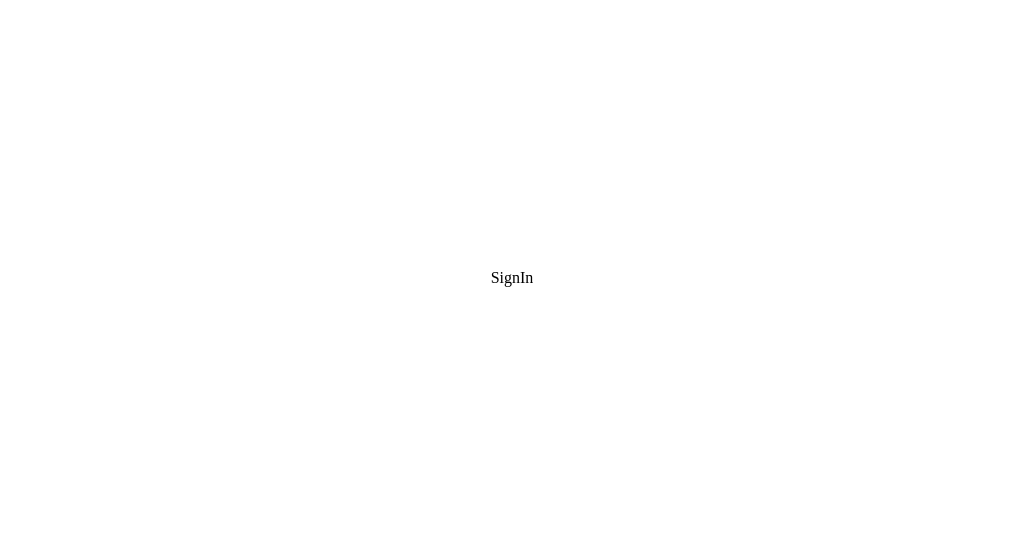
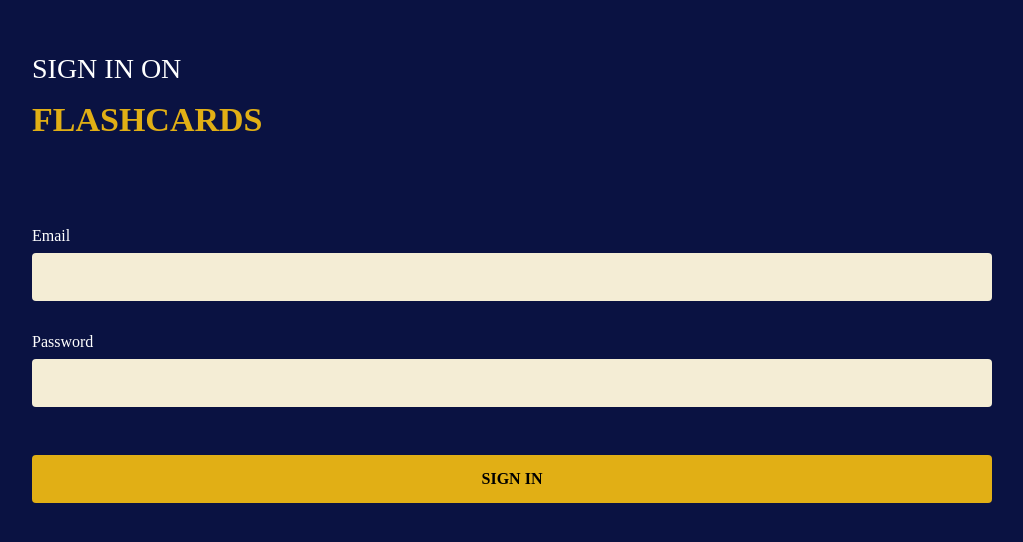
Before and after one commit to marciorasf/hippocards-web, a React (Create React App) app: page /sign-in in a window 1280 px wide. Shown: the part 122-664 px from the top of the page, without its empty margins (128-1151 px from the left). Built offline with nearby package versions, Linux system fonts and the light colour scheme.

Commit message:
adjust requests and add sign up and sign in pages

```diff
--- a/src/components/CustomButton/index.tsx
+++ b/src/components/CustomButton/index.tsx
@@ -7,7 +7,7 @@ const CustomButton = styled.button`
   border-radius: 0.4rem;
   font-size: 1.6rem;
   line-height: 1;
-  font-weight: 500;
+  font-weight: bold;
   text-transform: uppercase;
   display: flex;
   align-items: center;
--- /dev/null
+++ b/src/components/CustomInput/index.tsx
@@ -0,0 +1,19 @@
+import React, { FunctionComponent, InputHTMLAttributes } from "react"
+
+import { InputBlock } from "./styles"
+
+interface InputProps extends InputHTMLAttributes<HTMLInputElement> {
+  name: string;
+  label: string;
+}
+
+const Input: FunctionComponent<InputProps> = ({ name, label, className, ...rest }) => {
+  return (
+    <InputBlock className={className}>
+      <label htmlFor={name}>{label}</label>
+      <input name={name} id={name} {...rest} />
+    </InputBlock>
+  );
+}
+
+export default Input
--- /dev/null
+++ b/src/components/CustomInput/styles.tsx
@@ -0,0 +1,25 @@
+import styled from "styled-components";
+import colors from "../../assets/styles/colors";
+
+export const InputBlock = styled.div`
+  display: flex;
+  flex-direction: column;
+
+  > label {
+    color: ${colors.textInPrimary};
+  }
+
+  > input {
+    width: 100%;
+    height: 4.8rem;
+    margin-top: 0.8rem;
+    border-radius: 0.4rem;
+    background-color: ${colors.bgLighter};
+
+    outline: 0;
+    border: 0;
+    resize: vertical;
+    padding: 1.6rem;
+    font-size: 1.6rem;
+  }
+`
--- /dev/null
+++ b/src/components/Divider/index.tsx
@@ -0,0 +1,14 @@
+import styled from "styled-components";
+
+interface DividerProps {
+  readonly height: string;
+}
+
+const Divider = styled.span<DividerProps>`
+  width: 100%;
+  display: block;
+  min-height: ${props => props.height};
+  max-height: ${props => props.height};
+`
+
+export default Divider
--- a/src/pages/AddCard/index.tsx
+++ b/src/pages/AddCard/index.tsx
@@ -4,6 +4,7 @@ import { useHistory } from "react-router-dom"
 import api from "../../api"
 
 import { Container, Content, QuestionTextarea, AnswerTextarea, ButtonsContainer, CancelButton, AddCardButton } from "./styles"
+import Divider from "../../components/Divider"
 
 const emptyFlashcard = {
   question: "",
@@ -11,7 +12,7 @@ const emptyFlashcard = {
 }
 
 // TODO remove this mock
-const user_id = 1
+const userId = 1
 
 export default function CreateFlashcard() {
 
@@ -30,7 +31,7 @@ export default function CreateFlashcard() {
   async function handleFormSubmit(event: FormEvent<HTMLFormElement>) {
     event.preventDefault()
     const payload = {
-      user_id,
+      userId,
       ...flashcard
     }
 
@@ -53,6 +54,7 @@ export default function CreateFlashcard() {
       <Content>
         <form onSubmit={handleFormSubmit}>
           <QuestionTextarea label="Question" name="question" onChange={handleInputChange} />
+          <Divider height="4rem" />
           <AnswerTextarea label="Answer" name="answer" onChange={handleInputChange} />
           <ButtonsContainer>
             <CancelButton type="button" onClick={handleNavigateToStudy}>
--- a/src/pages/AddCard/styles.tsx
+++ b/src/pages/AddCard/styles.tsx
@@ -4,7 +4,7 @@ import CustomButton from '../../components/CustomButton'
 
 import colors from "../../assets/styles/colors"
 
-export const Container = styled.div`
+export const Container = styled.section`
   width: 100vw;
   height: 100vh;
   background-color: ${colors.primary};
@@ -25,8 +25,6 @@ export const QuestionTextarea = styled(CustomTextarea)`
 `
 
 export const AnswerTextarea = styled(CustomTextarea)`
-  margin-top: 4rem;
-
   > textarea{
     height: 20rem;
   }
--- a/src/pages/SignIn/index.tsx
+++ b/src/pages/SignIn/index.tsx
@@ -1,10 +1,59 @@
-import React from "react"
+import React, { useState, FormEvent, ChangeEvent } from "react"
+
+import CustomInput from "../../components/CustomInput"
+import { Container, Content, SubmitButton, Title } from "./styles"
+import api from "../../api"
+import Divider from "../../components/Divider"
+
+const blankFormData = {
+  email: "",
+  password: ""
+}
 
 function SignIn() {
+  const [formData, setFormData] = useState(blankFormData)
+
+  function handleInputChange(event: ChangeEvent<HTMLInputElement>) {
+    const { name, value } = event.target
+    setFormData({
+      ...formData,
+      [name]: value
+    })
+  }
+
+  async function handleSubmit(event: FormEvent<HTMLFormElement>) {
+    event.preventDefault();
+
+    await api.post("/sign-in", formData)
+  }
+
   return (
-    <h1>
-      SignIn
-    </h1>
+    <Container>
+      <Content>
+        <Title>
+          <p>
+            Sign in on
+          </p>
+          <p>
+            Flashcards
+          </p>
+        </Title>
+
+        <Divider height="8.8rem" />
+
+        <form onSubmit={handleSubmit}>
+          <CustomInput name="email" label="Email" onChange={handleInputChange}></CustomInput>
+
+          <Divider height="3.2rem" />
+
+          <CustomInput name="password" label="Password" onChange={handleInputChange}></CustomInput>
+
+          <Divider height="4.8rem" />
+
+          <SubmitButton type='submit'>Sign in</SubmitButton>
+        </form>
+      </Content>
+    </Container>
   )
 }
 
--- /dev/null
+++ b/src/pages/SignIn/styles.tsx
@@ -0,0 +1,41 @@
+import styled from 'styled-components'
+
+import colors from "../../assets/styles/colors"
+import CustomButton from '../../components/CustomButton'
+
+export const Container = styled.section`
+  width: 100vw;
+  height: 100vh;
+  background-color: ${colors.primary};
+  display: flex;
+  flex-direction: column;
+  justify-content: center;
+  align-items: center;
+`
+
+export const Title = styled.header`
+  text-transform: uppercase;
+
+  > p:first-child{
+    font-size: 2.8rem;
+    color: white;
+  }
+
+  > p:last-child{
+    margin-top: 1.6rem;
+    font-size: 3.4rem;
+    font-weight: bold;
+    color: ${colors.secondary};
+  }
+`
+
+export const Content = styled.main`
+  width: 75%;
+`
+
+export const SubmitButton = styled(CustomButton)`
+  width: 100%;
+  height: 4.8rem;
+  color: ${colors.textInSecondary};
+  background-color: ${colors.secondary};
+`
--- a/src/pages/SignUp/index.tsx
+++ b/src/pages/SignUp/index.tsx
@@ -1,10 +1,59 @@
-import React from "react"
+import React, { useState, FormEvent, ChangeEvent } from "react"
+
+import CustomInput from "../../components/CustomInput"
+import { Container, Content, SubmitButton, Title } from "./styles"
+import api from "../../api"
+import Divider from "../../components/Divider"
+
+const blankFormData = {
+  email: "",
+  password: ""
+}
 
 function SignUp() {
+  const [formData, setFormData] = useState(blankFormData)
+
+  function handleInputChange(event: ChangeEvent<HTMLInputElement>) {
+    const { name, value } = event.target
+    setFormData({
+      ...formData,
+      [name]: value
+    })
+  }
+
+  async function handleSubmit(event: FormEvent<HTMLFormElement>) {
+    event.preventDefault();
+
+    await api.post("/user", formData)
+  }
+
   return (
-      <h1>
-        Sign up
-    </h1>
+    <Container>
+      <Content>
+        <Title>
+          <p>
+            Sign up for
+          </p>
+          <p>
+            Flashcards
+          </p>
+        </Title>
+
+        <Divider height="8.8rem" />
+
+        <form onSubmit={handleSubmit}>
+          <CustomInput name="email" label="Email" onChange={handleInputChange}></CustomInput>
+
+          <Divider height="3.2rem" />
+
+          <CustomInput name="password" label="Password" onChange={handleInputChange}></CustomInput>
+
+          <Divider height="4.8rem" />
+
+          <SubmitButton type='submit'>Sign up</SubmitButton>
+        </form>
+      </Content>
+    </Container>
   )
 }
 
--- /dev/null
+++ b/src/pages/SignUp/styles.tsx
@@ -0,0 +1,41 @@
+import styled from 'styled-components'
+
+import colors from "../../assets/styles/colors"
+import CustomButton from '../../components/CustomButton'
+
+export const Container = styled.section`
+  width: 100vw;
+  height: 100vh;
+  background-color: ${colors.primary};
+  display: flex;
+  flex-direction: column;
+  justify-content: center;
+  align-items: center;
+`
+
+export const Title = styled.header`
+  text-transform: uppercase;
+
+  > p:first-child{
+    font-size: 2.8rem;
+    color: white;
+  }
+
+  > p:last-child{
+    margin-top: 1.6rem;
+    font-size: 3.4rem;
+    font-weight: bold;
+    color: ${colors.secondary};
+  }
+`
+
+export const Content = styled.main`
+  width: 75%;
+`
+
+export const SubmitButton = styled(CustomButton)`
+  width: 100%;
+  height: 4.8rem;
+  color: ${colors.textInSecondary};
+  background-color: ${colors.secondary};
+`
--- a/src/pages/Study/index.tsx
+++ b/src/pages/Study/index.tsx
@@ -28,8 +28,8 @@ interface Flashcard {
   id: number,
   question: string,
   answer: string,
-  is_bookmarked: boolean,
-  is_known: boolean,
+  isBookmarked: boolean,
+  isKnown: boolean,
   views: number
 }
 
@@ -37,8 +37,8 @@ const blankCard: Flashcard = {
   id: 0,
   question: "",
   answer: "",
-  is_bookmarked: false,
-  is_known: false,
+  isBookmarked: false,
+  isKnown: false,
   views: 0
 }
 
@@ -49,12 +49,12 @@ export default function Study() {
   const [isShowingQuestion, setIsShowingQuestion] = useState(true)
 
   async function getRandomCard() {
-    const user_id = 1
+    const userId = 9
     const response = await api.get("/flashcard/random", {
       params: {
-        user_id: user_id,
-        is_bookmarked: false,
-        is_known: false
+        userId,
+        isBookmarked: false,
+        isKnown: false
       }
     })
 
@@ -63,7 +63,7 @@ export default function Study() {
 
   async function handleSetKnownTrue() {
     api.put("/flashcard", {
-      is_known: true,
+      isKnown: true,
     }, {
       params: {
         flashcard_id: card?.id,
@@ -74,16 +74,15 @@ export default function Study() {
   }
 
   async function handleToggleBookmark() {
-    const newValue = !card?.is_bookmarked
+    const newValue = !card?.isBookmarked
 
     setCard({
       ...card,
-      is_bookmarked: newValue
+      isBookmarked: newValue
     })
-    console.log(card.is_bookmarked)
 
     api.put("/flashcard", {
-      is_bookmarked: newValue,
+      isBookmarked: newValue,
     }, {
       params: {
         flashcard_id: card?.id,
@@ -143,7 +142,7 @@ export default function Study() {
           <CardFooter>
             <LeftIconButtons>
               <IconButton onClick={handleToggleBookmark}>
-                {card.is_bookmarked
+                {card.isBookmarked
                   ? <BookmarkIcon />
                   : <BookmarkBorderIcon />
                 }
```
